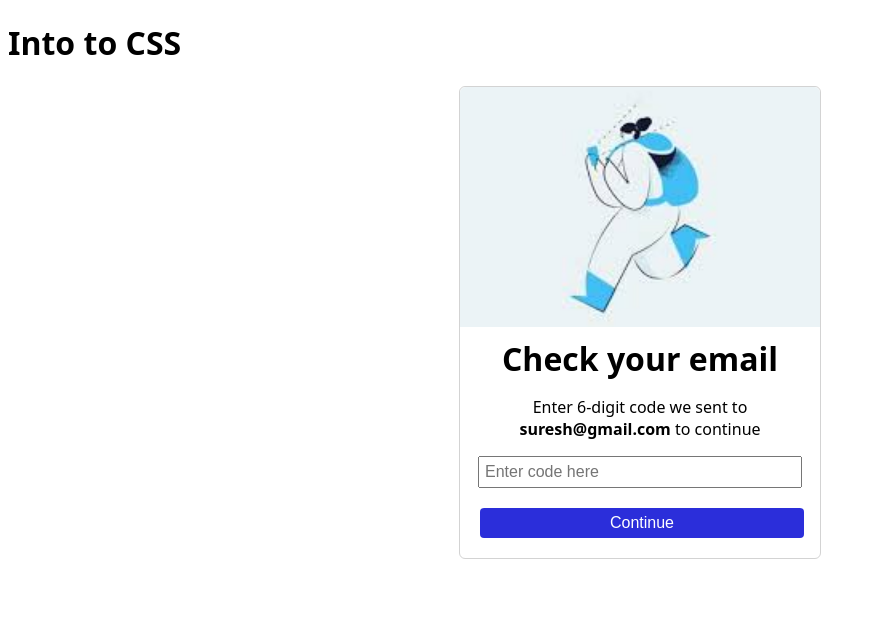
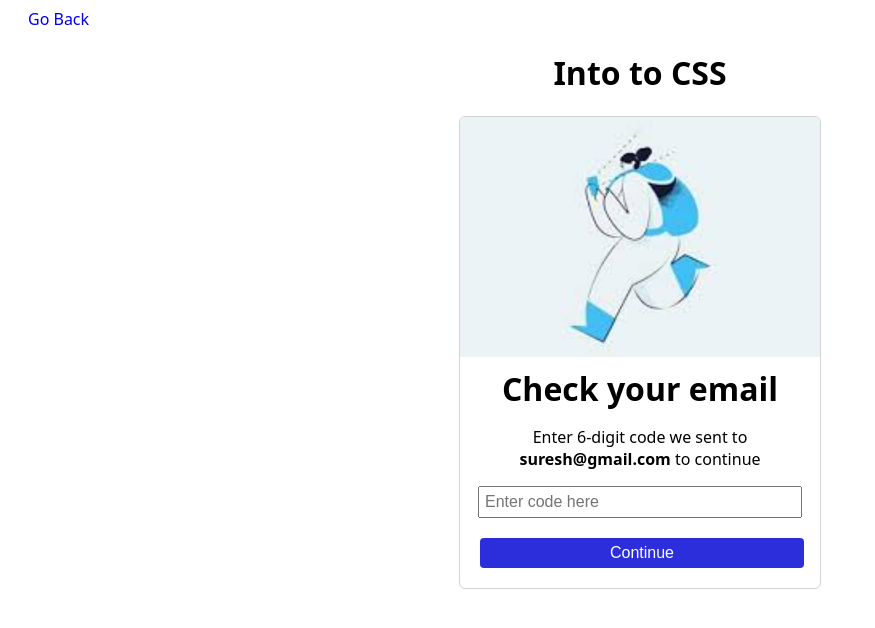
Before and after one commit to sureshmvarma/vcs, a plain HTML site: page day5/index.html in a window 1280 px wide. Shown: the whole page, without its empty margins (0-875 px from the left). Drawn offline with Linux system fonts and the light colour scheme.

Commit message:
back navigations

```diff
--- a/day5/index.html
+++ b/day5/index.html
@@ -7,7 +7,10 @@
     <link rel="stylesheet" href="./style.css">
 </head>
 <body>
-    <h1>Into to CSS</h1>
+    <a href="./../index.html" style="text-decoration: none; margin: 20px 20px;">
+        Go Back
+    </a>
+    <h1 style="text-align: center">Into to CSS</h1>
     <div class="login-card">
         <img src="./human_mail.jpg" class="card-img" alt="icon"/>
         <h1 class="title">Check your email</h1>
```
Also changed, not shown: day4/git-commands.html (+1 -1 lines).
